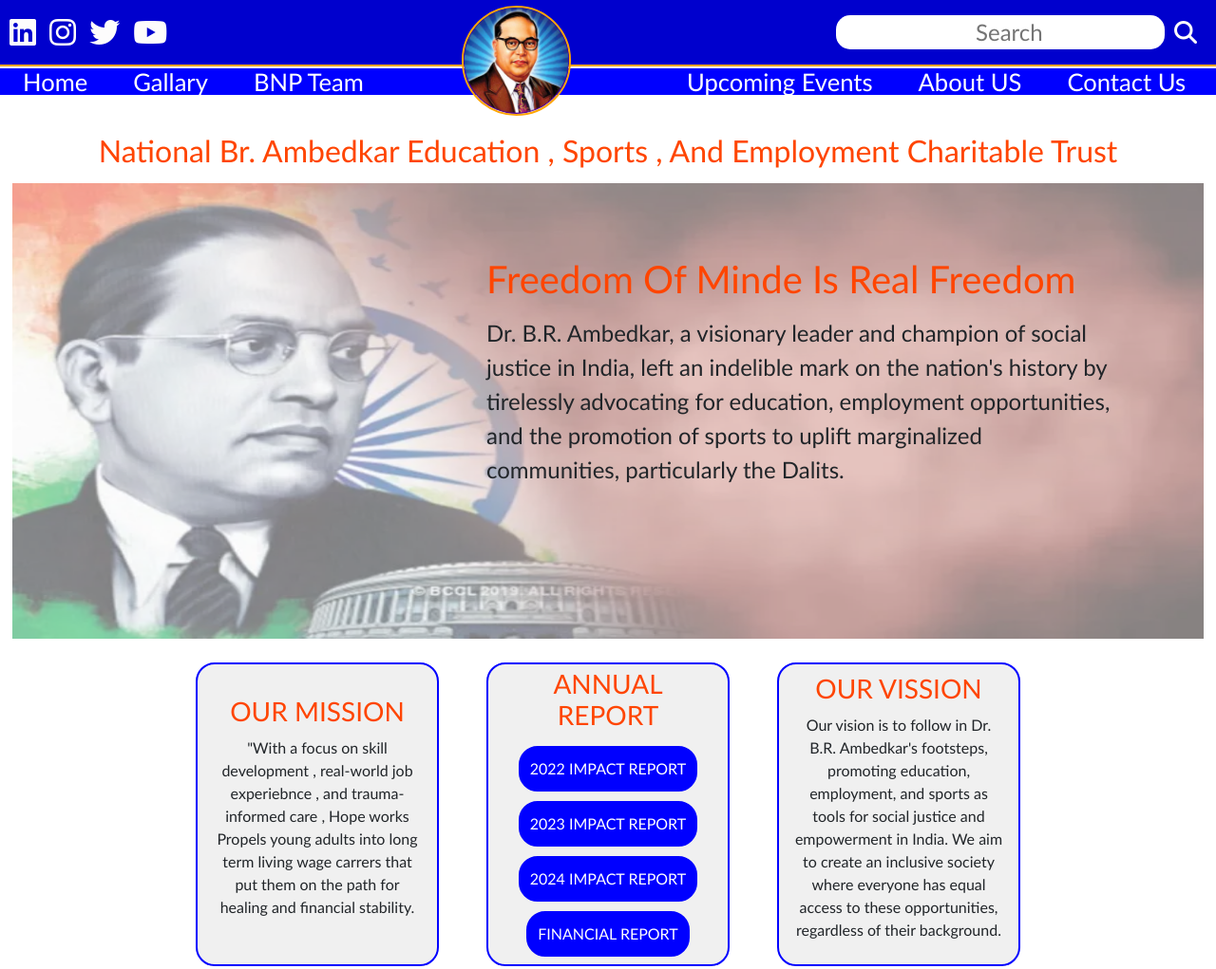
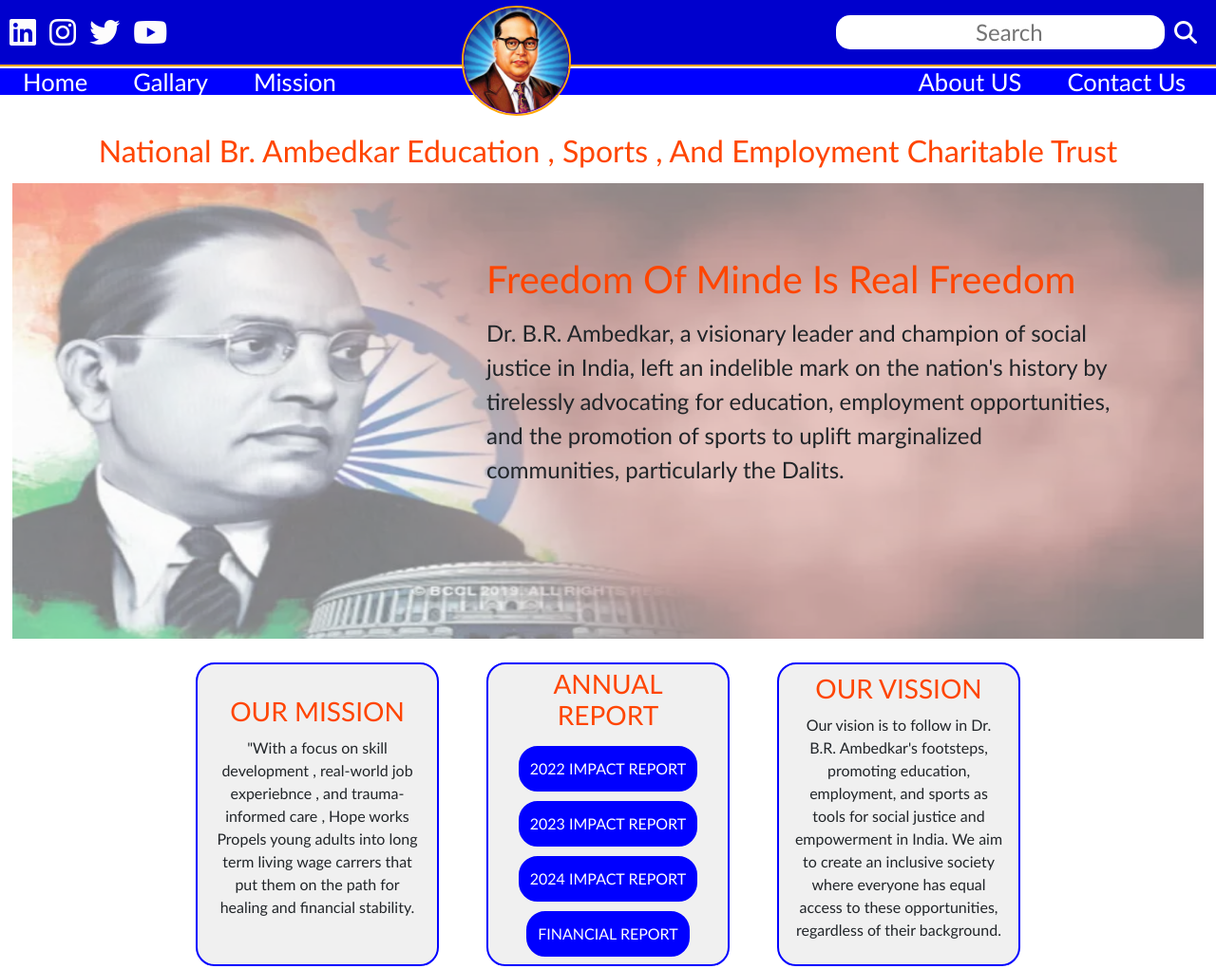
Before and after one commit to Mukul-Molpariya/AmbedkarTrust, a plain HTML site: page index.html in a window 1280 px wide. Shown: the top 1021 px of the page at 95% size. Drawn offline with nearby package versions, Linux system fonts and the light colour scheme.

Commit message:
link modefied

```diff
--- a/index.html
+++ b/index.html
@@ -52,10 +52,10 @@
             <div class="left-link">
                 <a href="#home" class="nav-link">Home</a>
                 <a href="#gallary" class="nav-link">Gallary</a>
-                <a href="#" class="nav-link">BNP Team</a>
+                <a href="#mission" class="nav-link">Mission</a>
             </div>
             <div class="right-link">
-                <a href="#" class="nav-link">Upcoming Events</a>
+                <!-- <a href="#" class="nav-link">Upcoming Events</a> -->
                 <a href="#about" class="nav-link">About US</a>
                 <a href="#contact" class="nav-link">Contact Us</a>
             </div>
```
